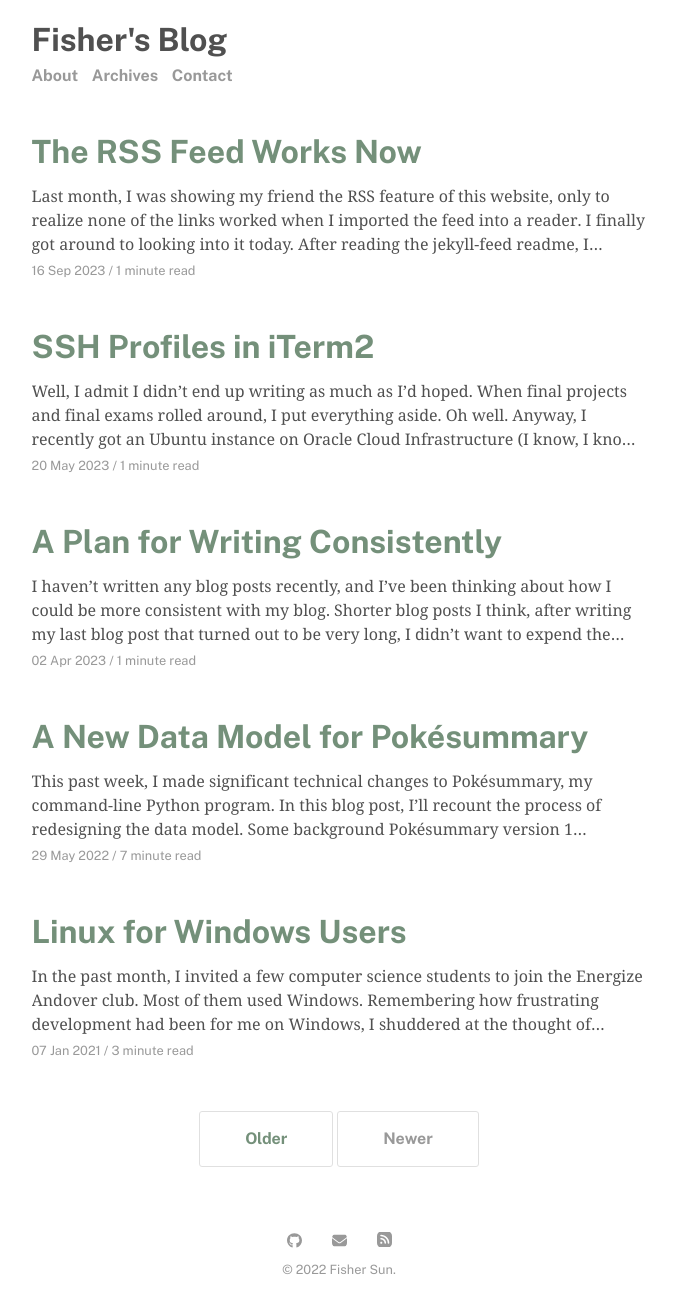
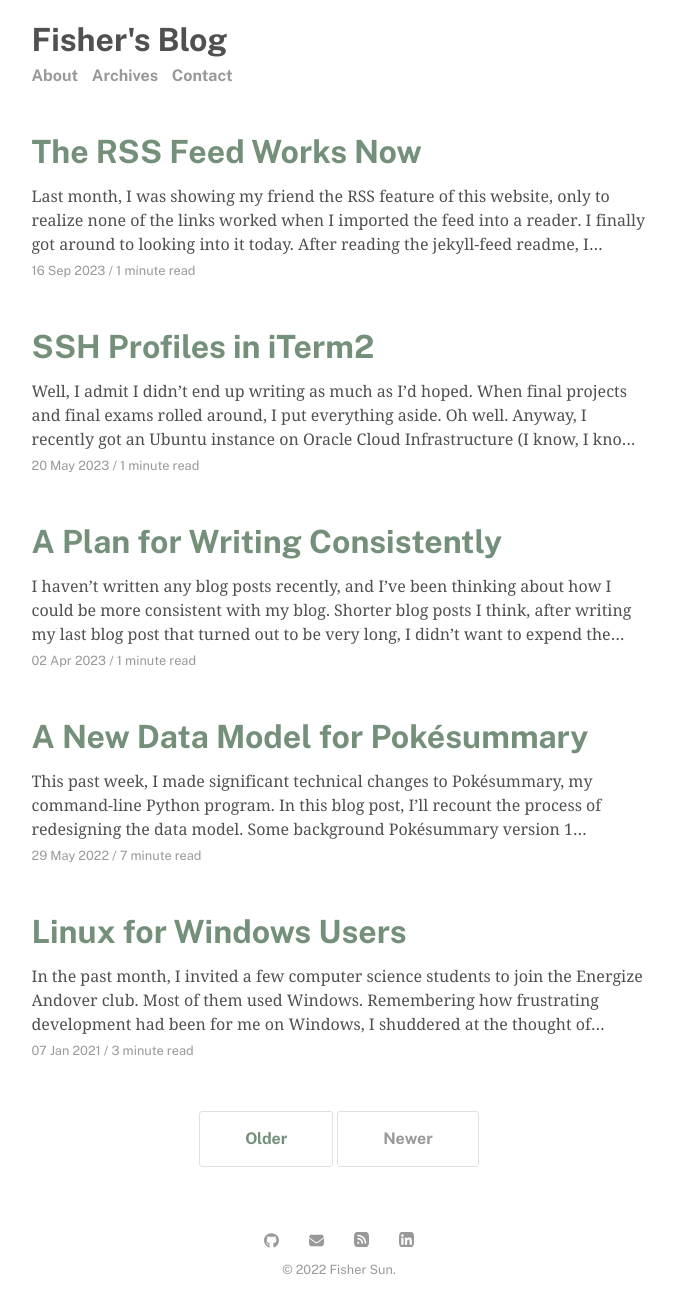
Before and after one commit to seasonedfish/blog, a Jekyll site: the page built from index.html, in a window 1280 px wide. Shown: the whole page, without its empty margins (301-976 px from the left). Built offline with Jekyll 4.4.1, drawn with Linux system fonts in a browser that asks for light colours; the list of posts is cut into pages by our own code.

Commit message:
Add linkedin

```diff
--- a/_data/settings.yml
+++ b/_data/settings.yml
@@ -12,6 +12,7 @@ social:
 - {title: 'GitHub', link: 'https://www.github.com/pyjamafish', svg: "github.svg"}
 - {title: 'Email', link: 'mailto:f.sun@wustl.edu', svg: "envelope-solid.svg"}
 - {title: 'RSS feed', link: '/feed.xml', svg: "square-rss-solid.svg"}
+- {title: 'LinkedIn', link: 'https://www.linkedin.com/in/fisher-sun/', svg: "linkedin.svg"}
 
 # Customize site text
 pagination:
```
Also changed, not shown: assets/svg/linkedin.svg (added).
